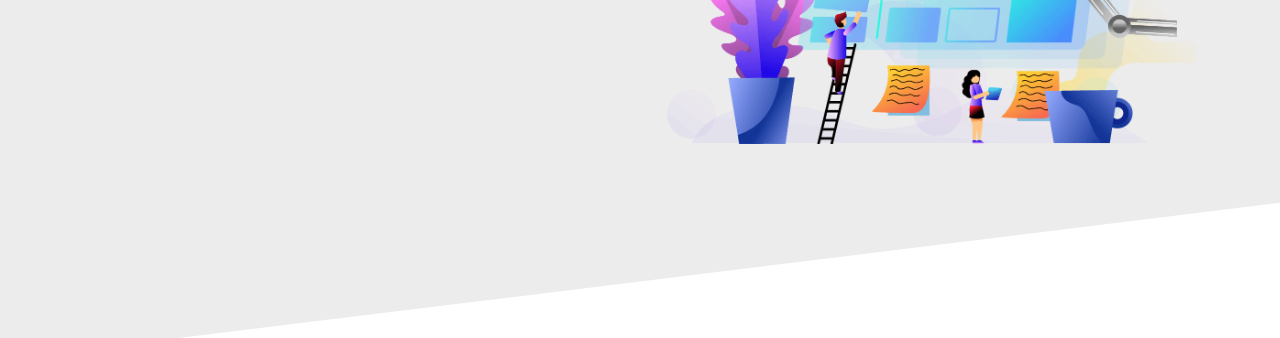
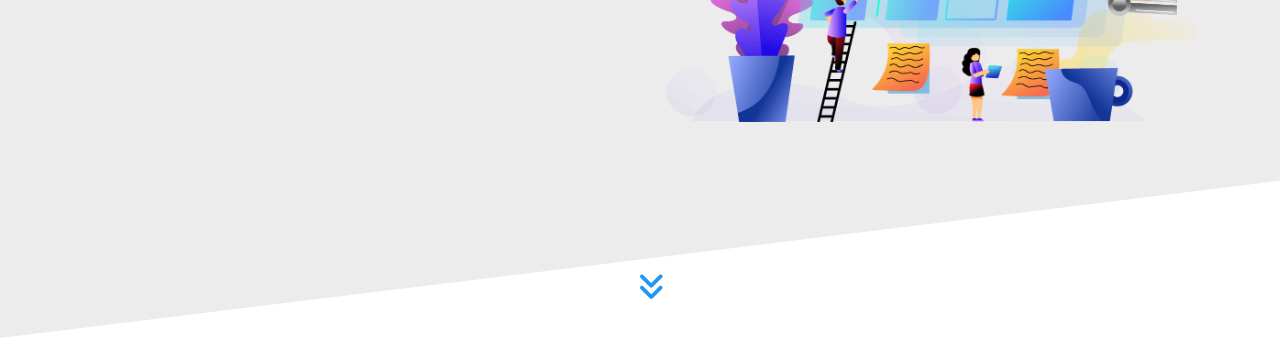
Before and after one commit to khalidesskali/HTML_And_CSS_Arena_Template_Three, a plain HTML site: page index.html in a window 1280 px wide. Shown: the part 462-800 px from the top of the page. Drawn offline with nearby package versions, Linux system fonts and the light colour scheme.

Commit message:
Update index.html
Font awesome fixing linking file

```diff
--- a/index.html
+++ b/index.html
@@ -7,7 +7,7 @@
     <!-- Css Linking File -->
     <link rel="stylesheet" href="./css/Arena.css" />
     <!-- Font Awesome Library Link -->
-    https://cdnjs.cloudflare.com/ajax/libs/font-awesome/6.6.0/css/all.min.css
+      <link rel="stylesheet" href="https://cdnjs.cloudflare.com/ajax/libs/font-awesome/6.0.0-beta3/css/all.min.css">
   </head>
   <body>
     <!-- Start Header -->
```
